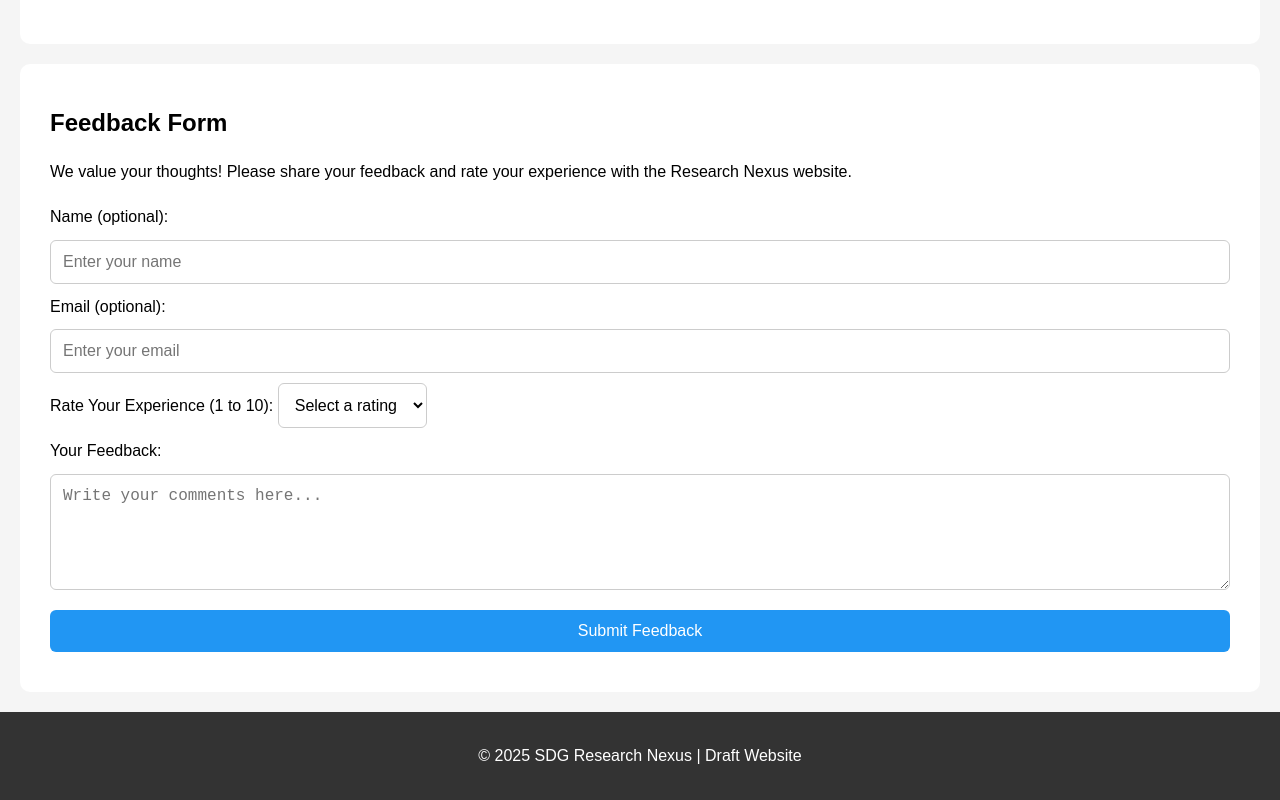
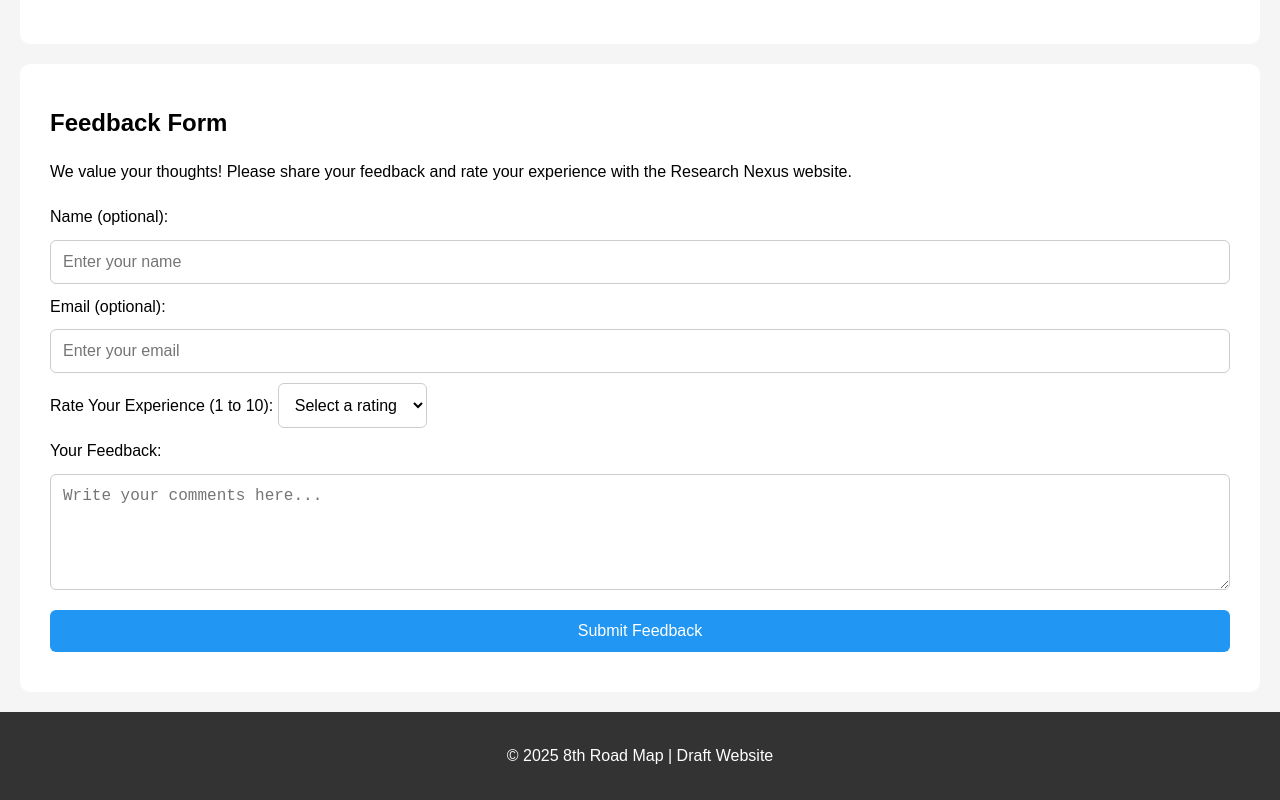
Before and after one commit to orrodillas/my-website, a plain HTML site: page index.html in a window 1280 px wide. Shown: the part 489-1289 px from the top of the page. Drawn offline with Linux system fonts and the light colour scheme.

Commit message:
Update index.html

```diff
--- a/index.html
+++ b/index.html
@@ -75,7 +75,7 @@
 	</section>
 
     <footer>
-        <p> © 2025 SDG Research Nexus | Draft Website</p>
+        <p> © 2025 8th Road Map | Draft Website</p>
     </footer>
 
 </body>
```
